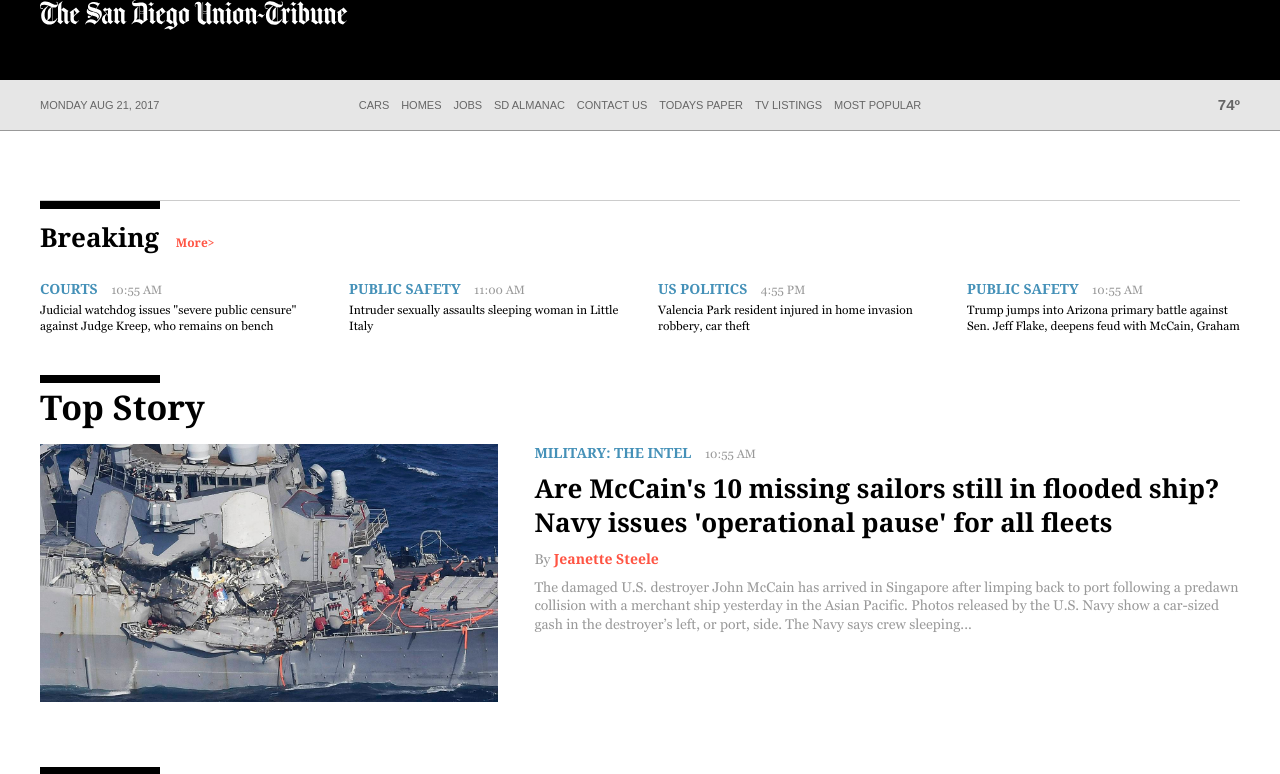
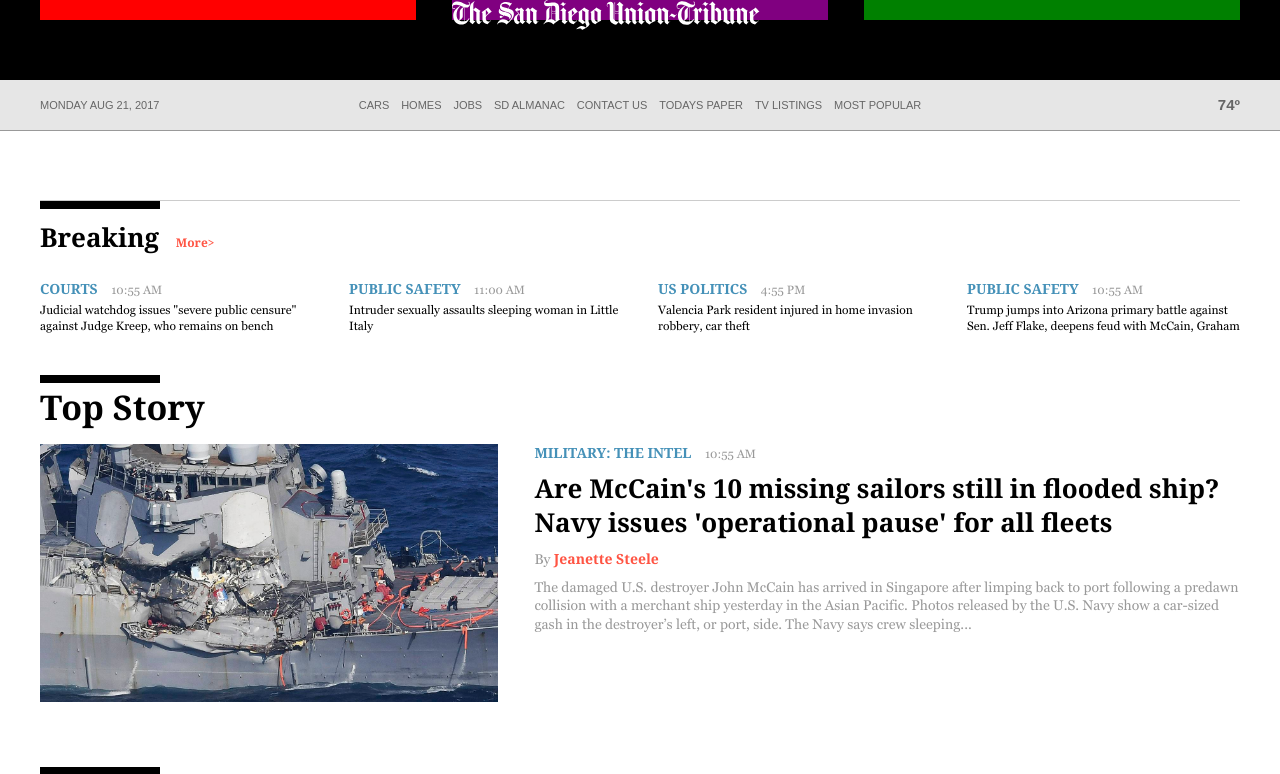
Before and after one commit to Jonathan-VB/jeet-framework, a website: page index.html in a window 1280 px wide. Shown: the top 774 px of the page. Drawn offline with Linux system fonts and the light colour scheme.

Commit message:
Rough Layout for Header
- Added Columns for header sections with markings.

```diff
--- a/assets/sass/layout/_header.scss
+++ b/assets/sass/layout/_header.scss
@@ -1,3 +1,30 @@
+/*  ==========================================================================
+  1. Column Layout
+    ========================================================================== */
+
+.header__left {
+  @include column(1/3);
+  background: red;
+  height: 20px;
+}
+
+.header__center {
+  @include column(1/3);
+  background: purple;
+  height: 20px;
+}
+
+.header__right {
+  @include column(1/3);
+  background: green;
+  height: 20px;
+}
+
+
+/*  ==========================================================================
+  2. Styles
+    ========================================================================== */
+
 .header {
   position: fixed;
   height: 80px;
```
Also changed, not shown: assets/css/main.css, 1 other file.
